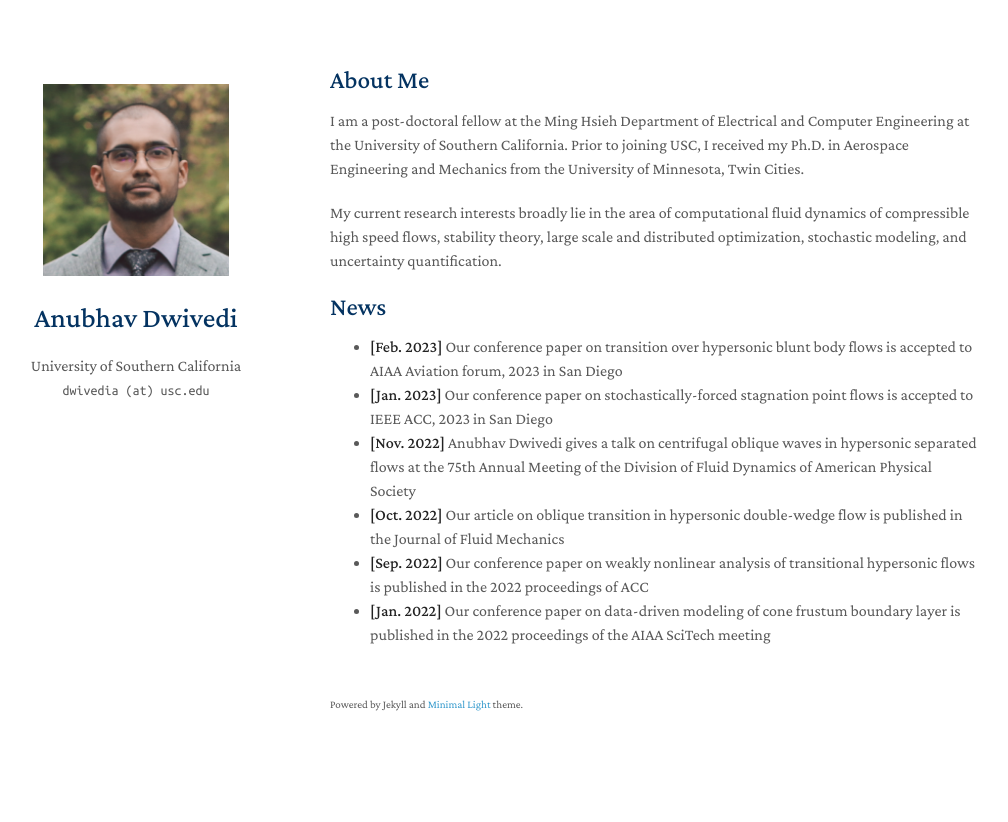
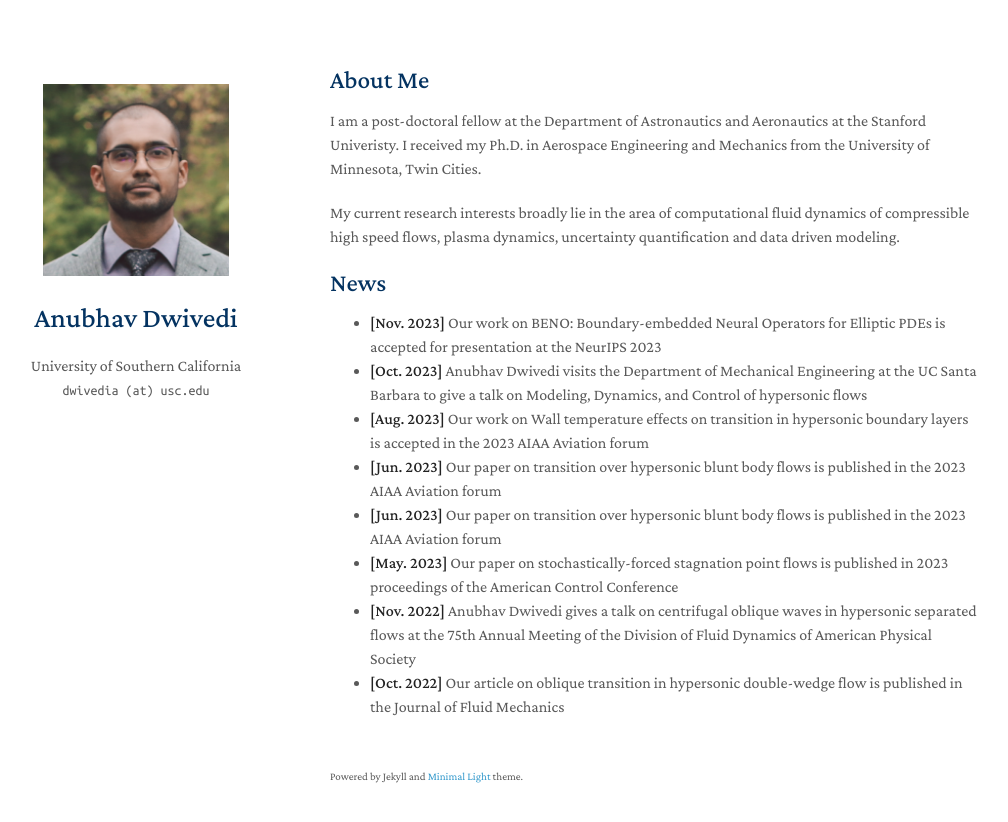
Before and after one commit to dwivedi-anubhav/website, a Jekyll site: the page built from index.md, in a window 1280 px wide. Shown: the top 822 px of the page, without its empty margins (140-1148 px from the left). Built offline with Jekyll 4.4.1, drawn with Linux system fonts in a browser that asks for light colours; nearby versions of some CDN libraries; a style sheet for code colours, icons or effects is not loaded; our own code applies the rules of GitHub Pages for plain Markdown files.

Commit message:
Update index.md

```diff
--- a/index.md
+++ b/index.md
@@ -4,15 +4,16 @@ layout: homepage
 
 ## About Me
 
-I am a post-doctoral fellow at the Ming Hsieh Department of Electrical and Computer Engineering at the University of Southern California. Prior to joining USC, I received my Ph.D. in Aerospace Engineering and Mechanics from the University of Minnesota, Twin Cities.
+I am a post-doctoral fellow at the Department of Astronautics and Aeronautics at the Stanford Univeristy. I received my Ph.D. in Aerospace Engineering and Mechanics from the University of Minnesota, Twin Cities.
 
-My current research interests broadly lie in the area of computational fluid dynamics of compressible high speed flows, stability theory, large scale and distributed optimization, stochastic modeling, and uncertainty quantification.
+My current research interests broadly lie in the area of computational fluid dynamics of compressible high speed flows, plasma dynamics, uncertainty quantification and data driven modeling.
 
 ## News
-
-- **[Feb. 2023]** Our conference paper on transition over hypersonic blunt body flows is accepted to AIAA Aviation forum, 2023 in San Diego
-- **[Jan. 2023]** Our conference paper on stochastically-forced stagnation point flows is accepted to IEEE ACC, 2023 in San Diego
+- **[Nov. 2023]** Our work on BENO: Boundary-embedded Neural Operators for Elliptic PDEs is accepted for presentation at the NeurIPS 2023
+- **[Oct. 2023]** Anubhav Dwivedi visits the Department of Mechanical Engineering at the UC Santa Barbara to give a talk on Modeling, Dynamics, and Control of hypersonic flows
+- **[Aug. 2023]** Our work on Wall temperature effects on transition in hypersonic boundary layers is accepted in the 2023 AIAA Aviation forum
+- **[Jun. 2023]** Our paper on transition over hypersonic blunt body flows is published in the 2023 AIAA Aviation forum
+- **[Jun. 2023]** Our paper on transition over hypersonic blunt body flows is published in the 2023 AIAA Aviation forum
+- **[May. 2023]** Our paper on stochastically-forced stagnation point flows is published in 2023 proceedings of the American Control Conference
 - **[Nov. 2022]** Anubhav Dwivedi gives a talk on centrifugal oblique waves in hypersonic separated flows at the 75th Annual Meeting of the Division of Fluid Dynamics of American Physical Society
 - **[Oct. 2022]** Our article on oblique transition in hypersonic double-wedge flow is published in the Journal of Fluid Mechanics
-- **[Sep. 2022]** Our conference paper on weakly nonlinear analysis of transitional hypersonic flows is published in the 2022 proceedings of ACC
-- **[Jan. 2022]** Our conference paper on data-driven modeling of cone frustum boundary layer is published in the 2022 proceedings of the AIAA SciTech meeting
```
